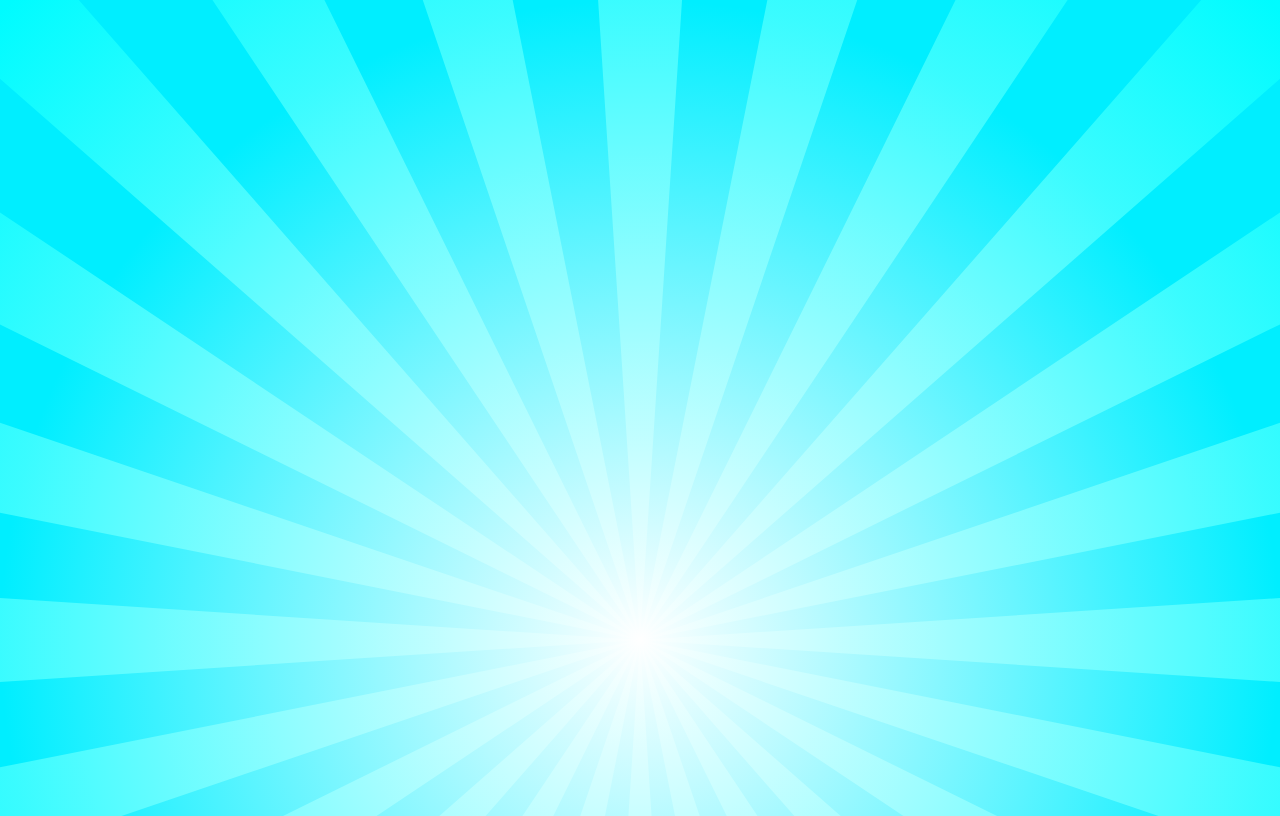
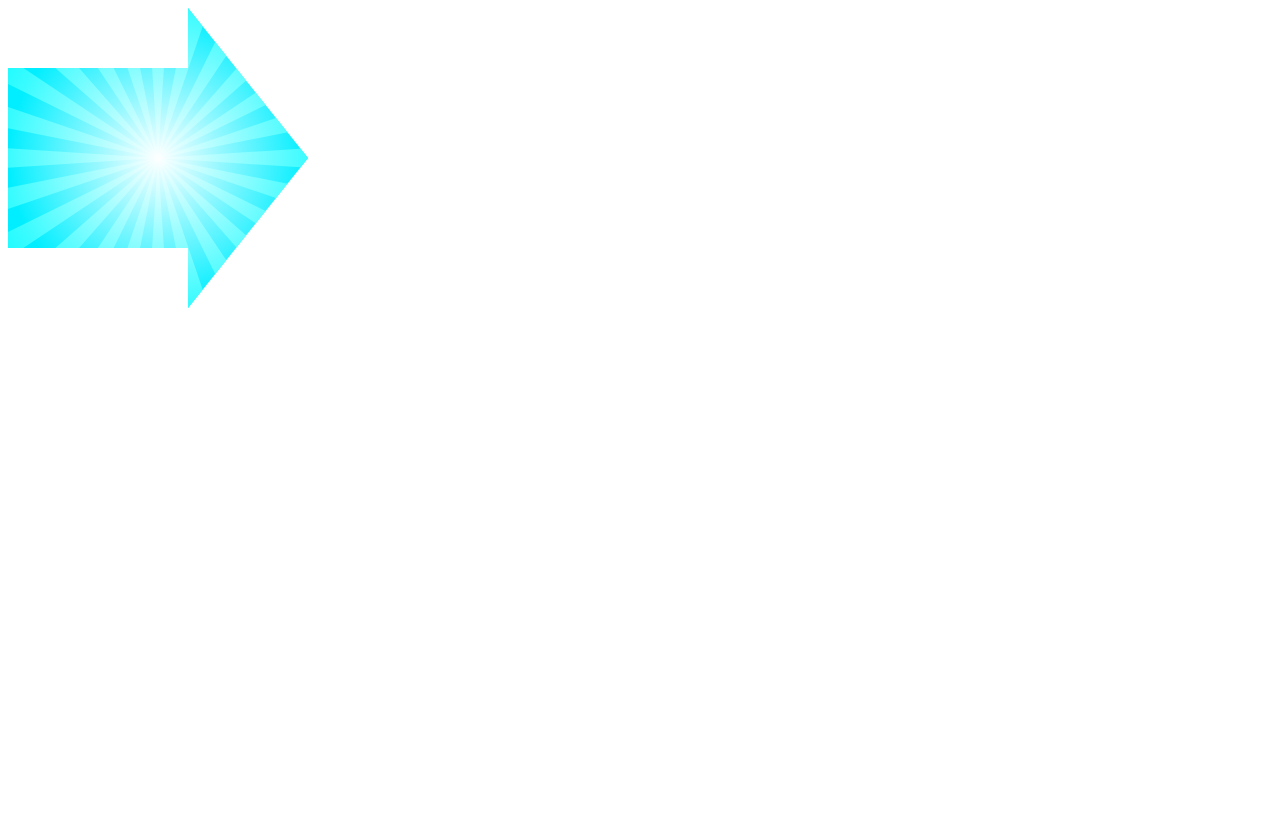
Before and after one commit to marykpln/background, a plain HTML site: page index.html in a window 1280 px wide. Drawn offline with Linux system fonts and the light colour scheme.

Commit message:
clip path

```diff
--- a/CSS/styles.css
+++ b/CSS/styles.css
@@ -1,7 +1,17 @@
-body {
-  background: url(/images/wintery-sunburst.svg);
-  background-size: cover;
-  height: 100vh;
-  background-repeat: no-repeat;
-  background-attachment: fixed;
+.meal {
+  clip-path: polygon(
+    0% 20%,
+    60% 20%,
+    60% 0%,
+    100% 50%,
+    60% 100%,
+    60% 80%,
+    0% 80%
+  );
+  background-color: aquamarine;
+  width: 300px;
+  height: 300px;
 }
+
+/* https://www.cssportal.com/css-clip-path-generator/ */
+/* https://www.svgbackgrounds.com/set/free-svg-backgrounds-and-patterns/ */
--- a/index.html
+++ b/index.html
@@ -6,5 +6,8 @@
     <link rel="stylesheet" href="CSS/styles.css" />
     <title>background</title>
   </head>
-  <body></body>
+  <body>
+    <!-- <div class="meal"></div> -->
+    <img src="images/wintery-sunburst.svg" alt="" class="meal" />
+  </body>
 </html>
```
Also changed, not shown: images/meal.jpg (added).
